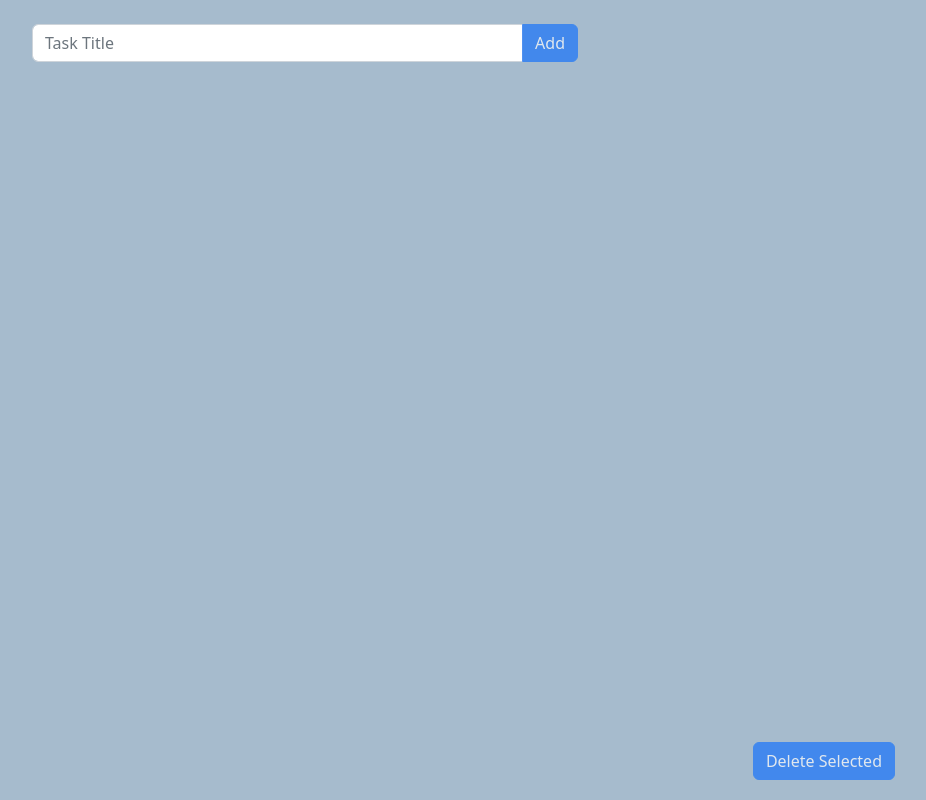
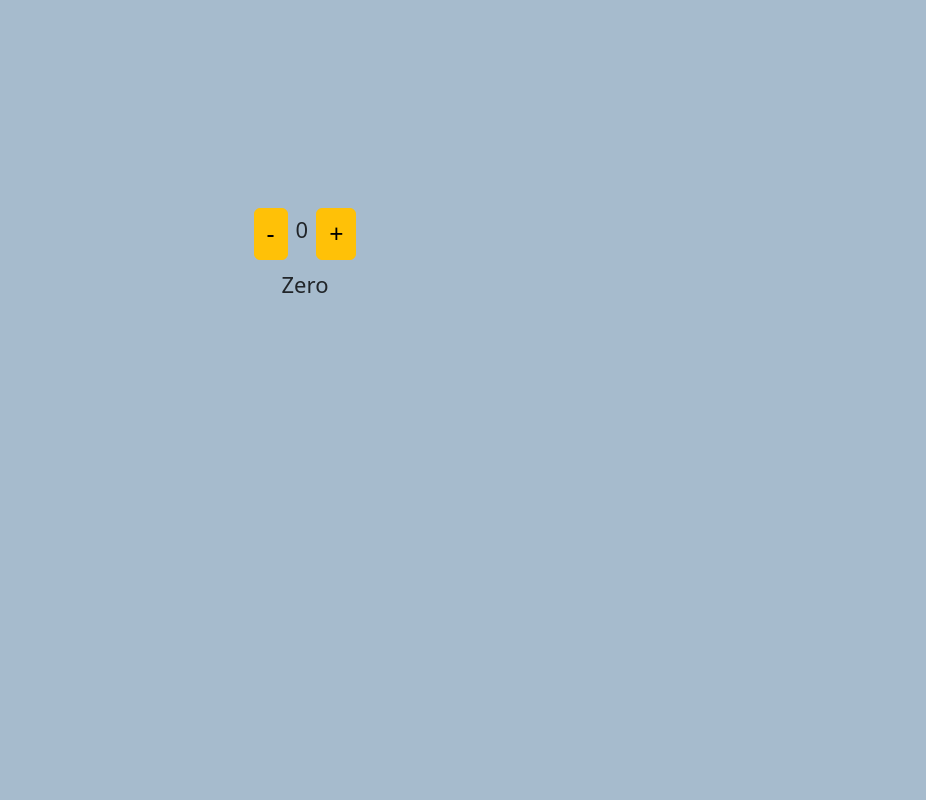
Before and after one commit to arsineChinar/arsine-react-todo-list, a React (Create React App) app: page / in a window 1280 px wide. Shown: the whole page, without its empty margins (335-1261 px from the left). Built offline with nearby package versions, Linux system fonts and the light colour scheme.

Commit message:
homework67

```diff
--- a/src/App.jsx
+++ b/src/App.jsx
@@ -1,11 +1,13 @@
 import 'bootstrap/dist/css/bootstrap.min.css';
 import Todo from './components/todo/Todo';
+import Counter from "./components/counter/Counter";
 import './App.css';
 
 function App(){
     return (
       <main>
-        <Todo/>
+        <Counter />
+        {/* <Todo/> */}
       </main>
 
     );
--- /dev/null
+++ b/src/components/counter/Counter.jsx
@@ -0,0 +1,58 @@
+import styles from "./counter.module.css";
+import { Button } from "react-bootstrap";
+import { useState } from "react";
+
+function Counter() {
+    const [values, setValues] = useState({
+        counter: 0,
+        text: "Zero"
+    });
+
+    const decreaseNumber = () => {
+        const newCounter = values.counter - 1;
+        const newText = (newCounter <= 0) ? (newCounter === 0 ? "Zero" : "Negative") : "Positive";
+        setValues({
+            counter: newCounter,
+            text: newText
+        })
+    };
+
+    const increaseNumber = () => {
+        const newCounter = values.counter + 1;
+        const newText = (newCounter >= 0) ? (newCounter === 0 ? "Zero" : "Positive") : "Negative";
+
+        setValues({
+            counter: newCounter,
+            text: newText
+        })
+    };
+
+    return (
+        <div className={styles.counterBody}>
+            <Button
+                className="m-2 btn-warning"
+                onClick={decreaseNumber}
+            >
+                -
+            </Button>
+            <span
+                className={styles.counter}
+            >
+                {values.counter}
+            </span>
+            <Button
+                className="m-2 btn-warning"
+                onClick={increaseNumber}
+            >
+                +
+            </Button>
+
+            <div className={styles.counter}>
+                {values.text}
+            </div>
+        </div>
+
+    );
+}
+
+export default Counter;
--- /dev/null
+++ b/src/components/counter/counter.module.css
@@ -0,0 +1,11 @@
+.counterBody{
+    margin-top: 200px;
+    text-align: center;
+}
+
+.counter{
+    font-size: 22px;
+}
+.counterBody button{
+    font-size: 25px;
+}
```
